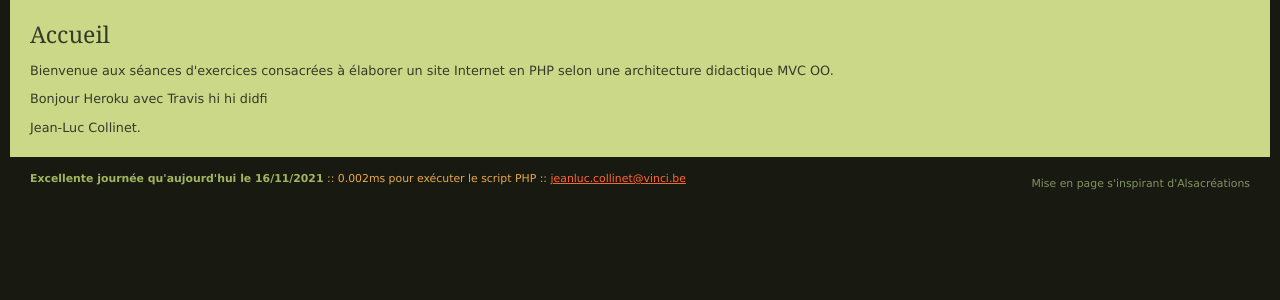
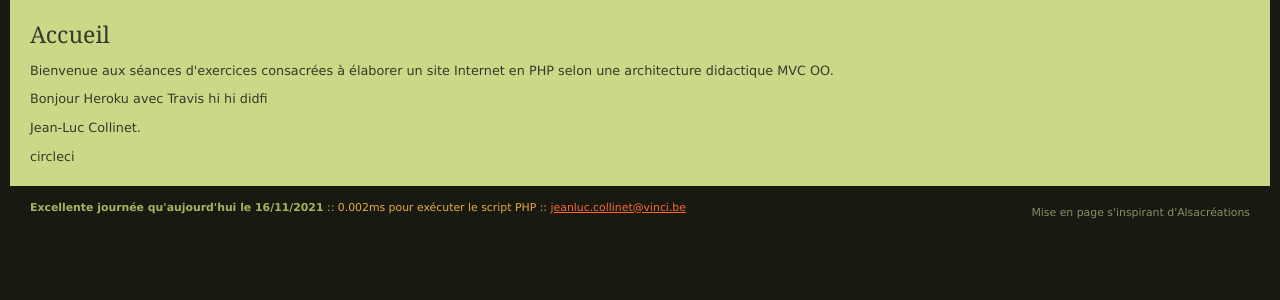
Before and after one commit to olivierchoquet/sitebnInfra, a PHP site: page / in a window 1280 px wide. Shown: the part 159-459 px from the top of the page. Run offline with PHP 8.4, Linux system fonts and the light colour scheme.

Commit message:
Update accueil.php

```diff
--- a/views/accueil.php
+++ b/views/accueil.php
@@ -3,4 +3,5 @@
 			<p>Bienvenue aux séances d'exercices consacrées à élaborer un site Internet en PHP selon une architecture didactique MVC OO.</p>
 			<p> Bonjour Heroku avec Travis hi hi didfi</p>
 			<p>Jean-Luc Collinet.</p>
+			<p> circleci </p>
 		</section>
```
